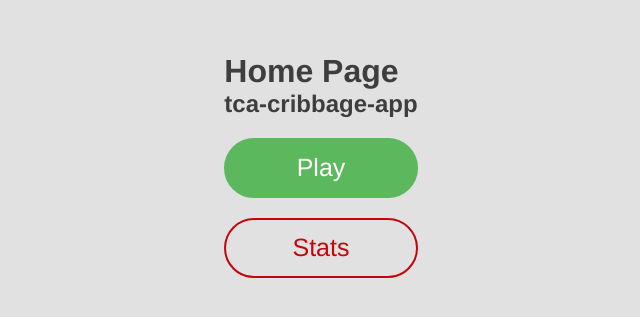
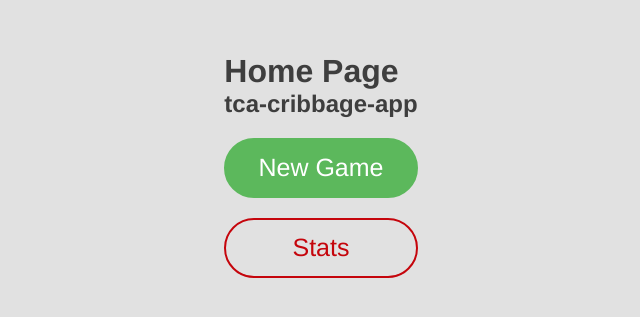
Before and after one commit to ClaytonDewey/tca-cribbage, a React (Create React App) app: page /#/ in a window 1280 px wide. Shown: the part 235-552 px from the top of the page, without its empty margins (319-959 px from the left). Built offline with nearby package versions, Linux system fonts and the light colour scheme.

Commit message:
Changed button wording.

```diff
--- a/src/Components/Home/Home.js
+++ b/src/Components/Home/Home.js
@@ -9,7 +9,7 @@ export const Home = () => {
             <h1>Home Page</h1>
             <h2>tca-cribbage-app</h2>
             <button className="btn btn-success mt-2" onClick={() => nav("/setup")}>
-                Play
+                New Game
             </button>
             <button className="btn btn-primary-outline mt-2" onClick={() => nav("/stats")}>
                 Stats
--- a/src/Components/PlayGame/PlayGame.js
+++ b/src/Components/PlayGame/PlayGame.js
@@ -5,7 +5,7 @@ export const PlayGame = () => {
     const nav = useNavigate();
 
     const endGame = () => {
-        nav("/");
+        nav(-2);
     };
 
     return (
--- a/src/Components/SetupGame/SetupGame.js
+++ b/src/Components/SetupGame/SetupGame.js
@@ -7,7 +7,7 @@ export const SetupGame = () => {
         <>
             <h1>Setup Game</h1>
             <button className="btn btn-success mt-2" onClick={() => nav("/play")}>
-                Start Playing
+                Start Game
             </button>
         </>
     );
```
